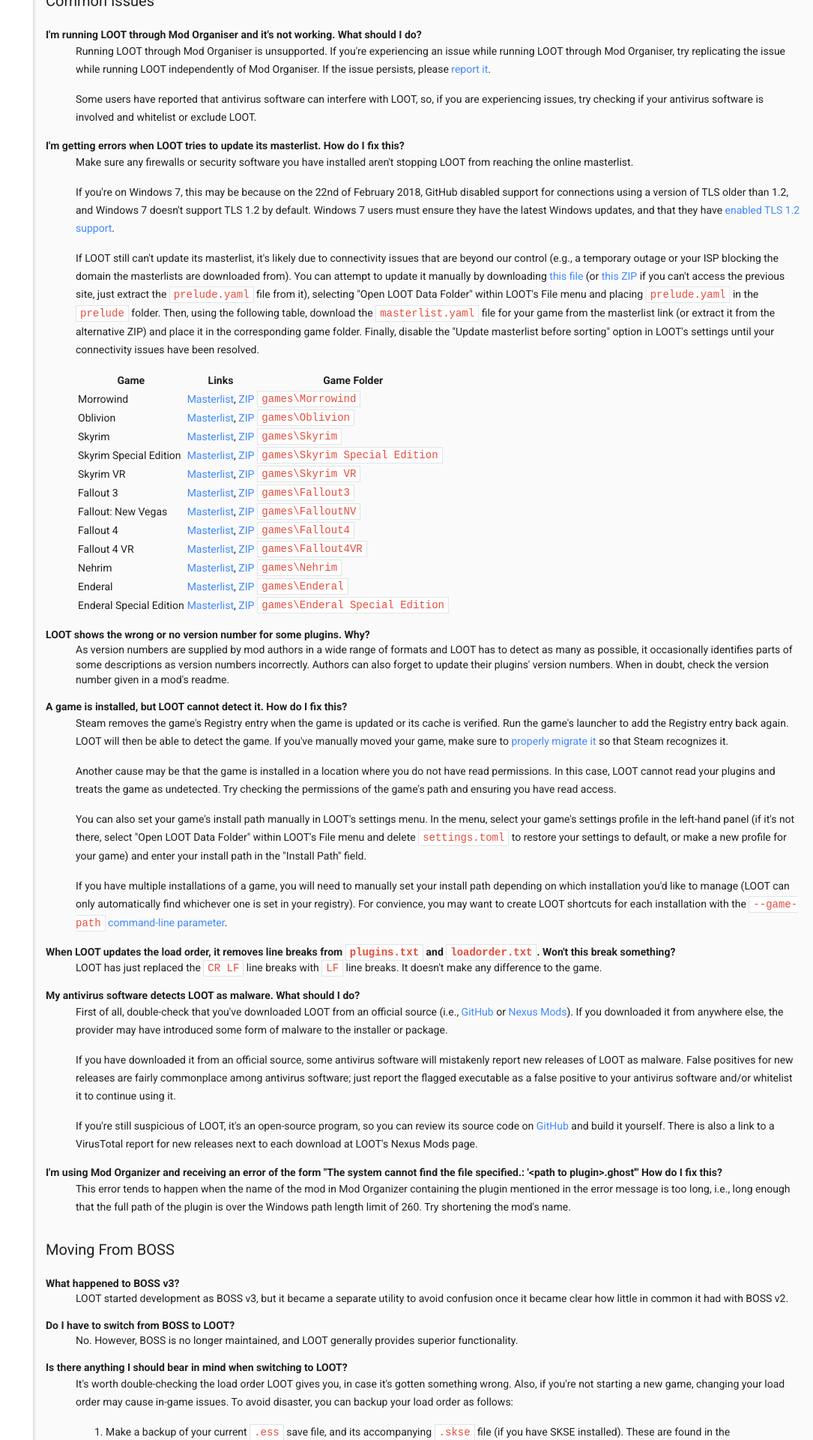
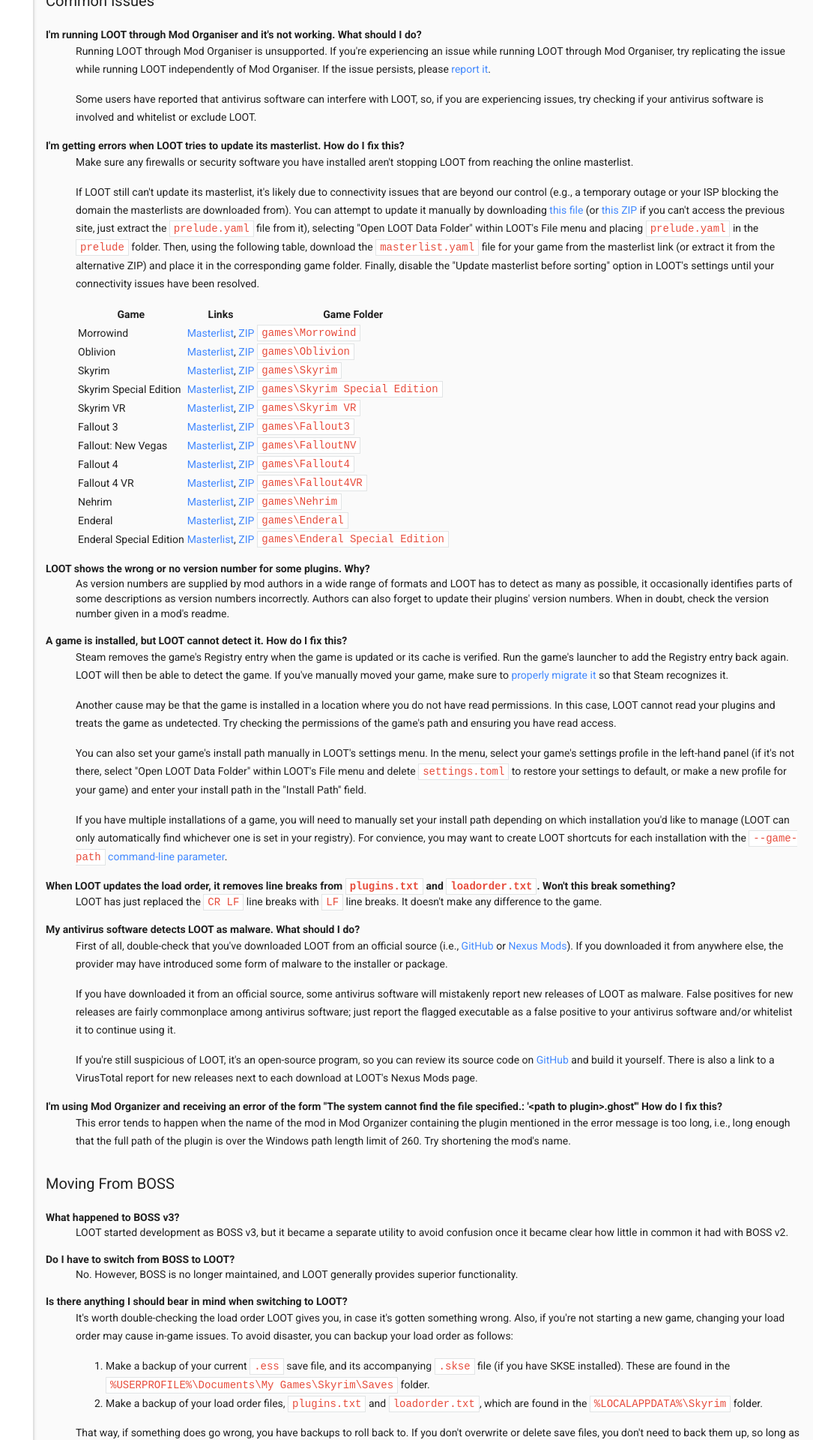
Before and after one commit to loot/loot.github.io, a Jekyll site: the page built from docs/help/LOOT-FAQs.html, in a window 1280 px wide. Shown: the part 1339-3259 px from the top of the page at 75% size, without its empty margins (195-1280 px from the left). Built offline with Jekyll 4.4.1, drawn with Linux system fonts in a browser that asks for light colours.

Commit message:
Remove Windows 7 section from FAQs
LOOT no longer supports Windows 7.

```diff
--- a/docs/help/LOOT-FAQs.html
+++ b/docs/help/LOOT-FAQs.html
@@ -80,8 +80,6 @@
   <dt id="update-masterlist-errors">I'm getting errors when LOOT tries to update its masterlist. How do I fix this?</dt>
   <dd>
     <p>Make sure any firewalls or security software you have installed aren't stopping LOOT from reaching the online masterlist.</p>
-
-    <p>If you're on Windows 7, this may be because on the 22nd of February 2018, GitHub disabled support for connections using a version of TLS older than 1.2, and Windows 7 doesn't support TLS 1.2 by default. Windows 7 users must ensure they have the latest Windows updates, and that they have <a href="https://support.microsoft.com/en-us/help/3140245/update-to-enable-tls-1-1-and-tls-1-2-as-a-default-secure-protocols-in">enabled TLS 1.2 support</a>.</p>
 
     <p>If LOOT still can't update its masterlist, it's likely due to connectivity issues that are beyond our control (e.g., a temporary outage or your ISP blocking the domain the masterlists are downloaded from). You can attempt to update it manually by downloading <a href="https://raw.githubusercontent.com/loot/prelude/v0.18/prelude.yaml">this file</a> (or <a href="https://github.com/loot/prelude/archive/refs/heads/v0.18.zip">this ZIP</a> if you can't access the previous site, just extract the <code>prelude.yaml</code> file from it), selecting "Open LOOT Data Folder" within LOOT's File menu and placing <code>prelude.yaml</code> in the <code>prelude</code> folder. Then, using the following table, download the <code>masterlist.yaml</code> file for your game from the masterlist link (or extract it from the alternative ZIP) and place it in the corresponding game folder. Finally, disable the "Update masterlist before sorting" option in LOOT's settings until your connectivity issues have been resolved.</p>
 
```
